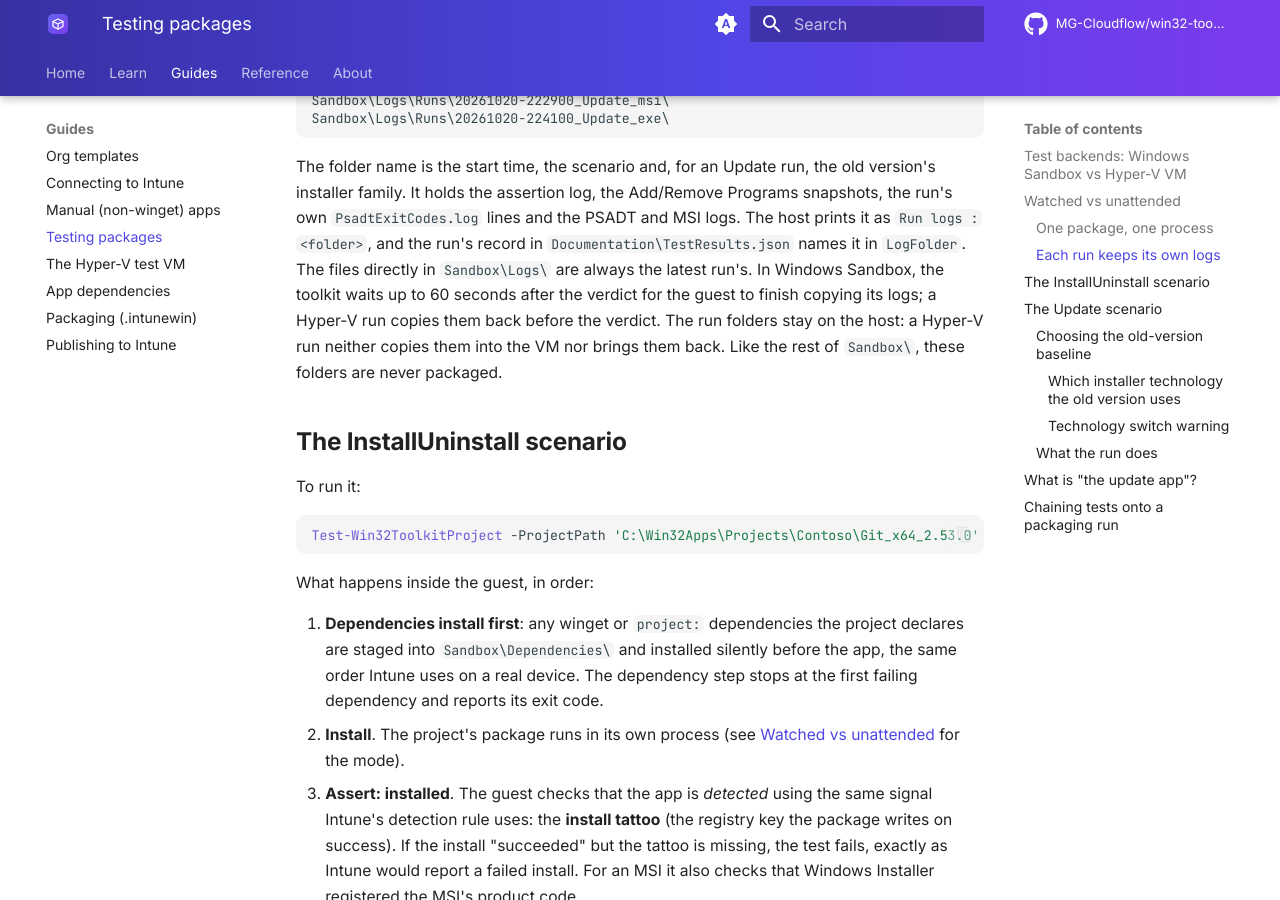
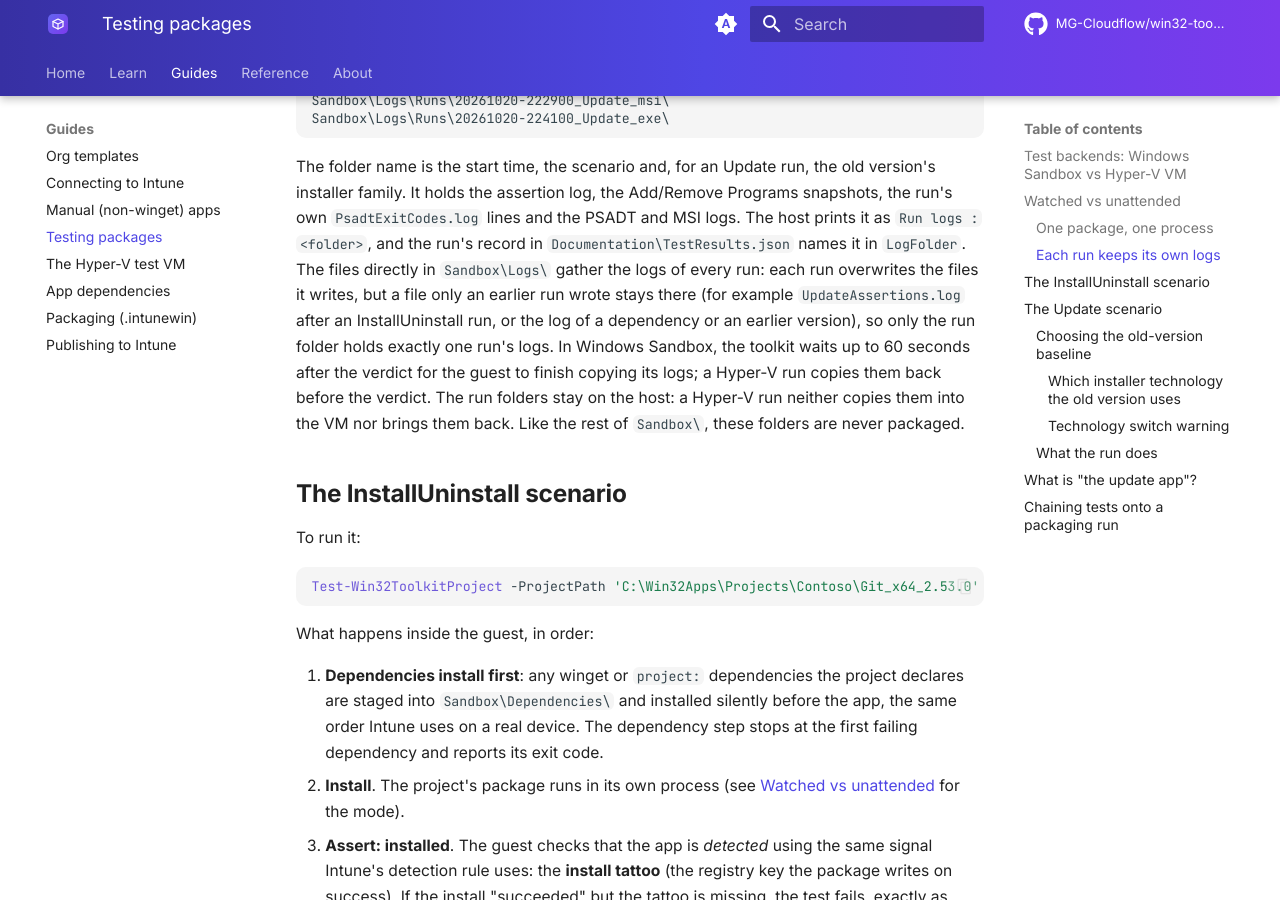
Before and after one commit to MG-Cloudflow/win32-toolkit, an MkDocs documentation site: the page built from docs/testing.md, in a window 1280 px wide and 900 px high, scrolled down 2894 px. Built offline with MkDocs 1.6.1 and Material for MkDocs 9.7.7, drawn with Linux system fonts in a browser that asks for light colours; comment, search, counter and statistics services are not loaded.

Commit message:
docs(test): top-level log files gather every run, not only the latest
Follow-up to 109ed5b (feat(test): Update test baseline follows the other installer technology).

The help said 'The files directly in Sandbox\Logs are the latest run's.'
They are not: a run overwrites only the files it writes, so files only an
earlier run wrote stay next to it (an Update run's UpdateAssertions.log and
ARP snapshots after an InstallUninstall run, a dependency's or an earlier
version's PSADT log); a Hyper-V copy-in even carries them into the guest
and back (test campaign 2026-10-21: H3-F6, H6-F8, S11-F8).

Wording only, no behaviour change (the top-level files are kept on purpose:
records without a LogFolder and the technology-switch check read the
top-level UpdateAssertions.log). Test-Win32ToolkitProject help, the
Initialize/Save-Win32ToolkitTestRunLog help, a comment, the TestRunLog.unit
label and docs/testing.md now say the top-level files gather every run's
logs and only the run folder holds exactly one run's. docs/reference
regenerated.

Co-Authored-By: Claude Opus 5.5 <noreply@anthropic.com>

```diff
--- a/docs/testing.md
+++ b/docs/testing.md
@@ -111,9 +111,12 @@ Sandbox\Logs\Runs\20261020-224100_Update_exe\
 The folder name is the start time, the scenario and, for an Update run, the old version's installer family.
 It holds the assertion log, the Add/Remove Programs snapshots, the run's own `PsadtExitCodes.log` lines and
 the PSADT and MSI logs. The host prints it as `Run logs : <folder>`, and the run's record in
-`Documentation\TestResults.json` names it in `LogFolder`. The files directly in `Sandbox\Logs\` are always
-the latest run's. In Windows Sandbox, the toolkit waits up to 60 seconds after the verdict for the guest to
-finish copying its logs; a Hyper-V run copies them back before the verdict. The run folders stay on the host:
+`Documentation\TestResults.json` names it in `LogFolder`. The files directly in `Sandbox\Logs\` gather the
+logs of every run: each run overwrites the files it writes, but a file only an earlier run wrote stays there
+(for example `UpdateAssertions.log` after an InstallUninstall run, or the log of a dependency or an earlier
+version), so only the run folder holds exactly one run's logs. In Windows Sandbox, the toolkit waits up to 60
+seconds after the verdict for the guest to finish copying its logs; a Hyper-V run copies them back before the
+verdict. The run folders stay on the host:
 a Hyper-V run neither copies them into the VM nor brings them back. Like the rest of `Sandbox\`,
 these folders are never packaged.
 
```
Also changed, not shown: docs/reference/Test-Win32ToolkitProject.md (+4 -1 lines), 4 other files.
